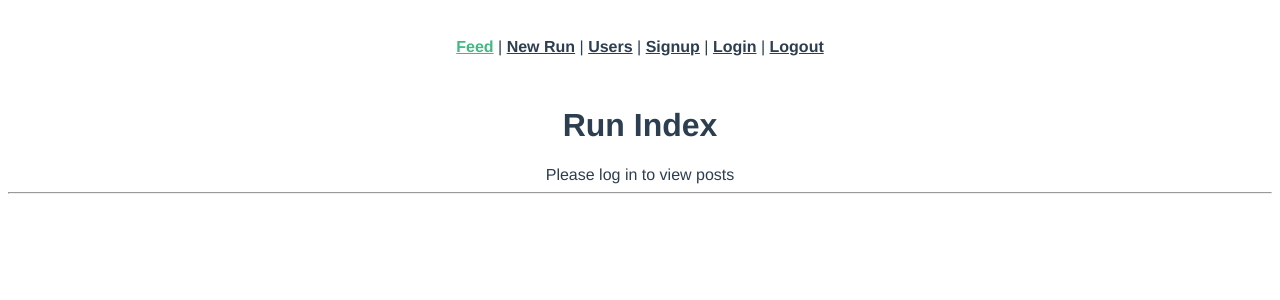
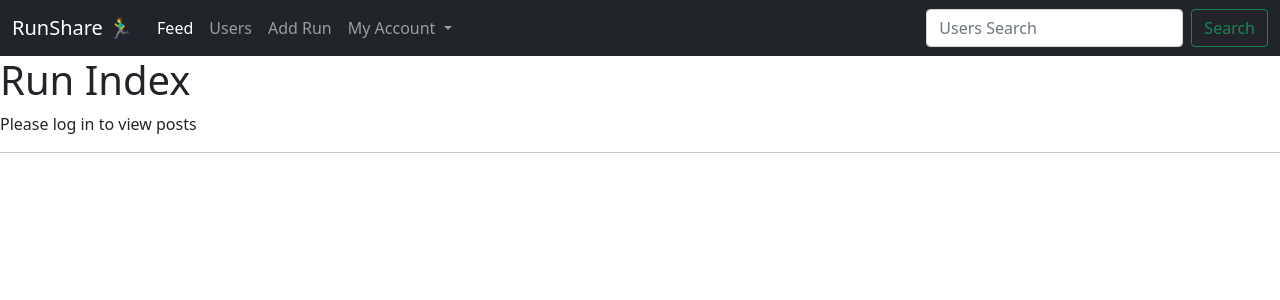
Before and after one commit to mikemorton72/capstone-project-vue-frontend, a Vue app: page / in a window 1280 px wide. Shown: the top 300 px of the page. Built offline with nearby package versions, Linux system fonts and the light colour scheme.

Commit message:
adds bootstrap navbar and conditionals to remove follow/unfollow buttons on users own page, removes default Vue css

```diff
--- a/package.json
+++ b/package.json
@@ -9,6 +9,7 @@
   },
   "dependencies": {
     "axios": "^0.21.1",
+    "bootstrap": "^5.1.0",
     "core-js": "^3.6.5",
     "numeral": "^2.0.6",
     "vue": "^2.6.11",
--- a/src/App.vue
+++ b/src/App.vue
@@ -1,14 +1,73 @@
 <template>
   <div id="app">
-    <div id="nav">
-      <!-- <router-link to="/">Home</router-link> | -->
-      <router-link to="/">Feed</router-link> |
-      <router-link to="/runs/new">New Run</router-link> |
-      <router-link to="/users">Users</router-link> |
-      <router-link to="/signup">Signup</router-link> |
-      <router-link to="/login">Login</router-link> |
-      <router-link to="/logout">Logout</router-link>
-    </div>
+    <nav class="navbar navbar-expand-lg navbar-dark bg-dark">
+      <div class="container-fluid">
+        <a class="navbar-brand" href="/">RunShare 🏃‍♂️</a>
+        <button
+          class="navbar-toggler"
+          type="button"
+          data-bs-toggle="collapse"
+          data-bs-target="#navbarSupportedContent"
+          aria-controls="navbarSupportedContent"
+          aria-expanded="false"
+          aria-label="Toggle navigation"
+        >
+          <span class="navbar-toggler-icon"></span>
+        </button>
+        <div class="collapse navbar-collapse" id="navbarSupportedContent">
+          <ul class="navbar-nav me-auto mb-2 mb-lg-0">
+            <li class="nav-item">
+              <a class="nav-link active" aria-current="page" href="/">Feed</a>
+            </li>
+            <li class="nav-item">
+              <a class="nav-link" href="/users">Users</a>
+            </li>
+            <li class="nav-item">
+              <a class="nav-link" href="/runs/new">Add Run</a>
+            </li>
+            <li class="nav-item dropdown">
+              <a
+                class="nav-link dropdown-toggle"
+                href="#"
+                id="navbarDropdown"
+                role="button"
+                data-bs-toggle="dropdown"
+                aria-expanded="false"
+              >
+                My Account
+              </a>
+              <ul class="dropdown-menu" aria-labelledby="navbarDropdown">
+                <li v-if="jwt()">
+                  <a class="dropdown-item" v-bind:href="`/users/${userId()}`"
+                    >My Page</a
+                  >
+                </li>
+                <li v-if="jwt()">
+                  <a class="dropdown-item" href="/logout">Logout</a>
+                </li>
+                <li v-if="!jwt()">
+                  <a class="dropdown-item" href="/login">Login</a>
+                </li>
+                <li v-if="!jwt()">
+                  <a class="dropdown-item" href="/signup">Sign Up</a>
+                </li>
+              </ul>
+            </li>
+          </ul>
+          <form class="d-flex">
+            <input
+              class="form-control me-2"
+              type="search"
+              placeholder="Users Search"
+              aria-label="Search"
+            />
+            <button class="btn btn-outline-success" type="submit">
+              Search
+            </button>
+          </form>
+        </div>
+      </div>
+    </nav>
     <router-view
       v-bind:checkLoggedIn="checkLoggedIn"
       v-bind:addComment="addComment"
@@ -18,32 +77,12 @@
       v-bind:showUser="showUser"
       v-bind:distanceFormat="distanceFormat"
       v-bind:timeFormat="timeFormat"
+      v-bind:userId="userId"
     />
   </div>
 </template>
 
-<style>
-#app {
-  font-family: Avenir, Helvetica, Arial, sans-serif;
-  -webkit-font-smoothing: antialiased;
-  -moz-osx-font-smoothing: grayscale;
-  text-align: center;
-  color: #2c3e50;
-}
-
-#nav {
-  padding: 30px;
-}
-
-#nav a {
-  font-weight: bold;
-  color: #2c3e50;
-}
-
-#nav a.router-link-exact-active {
-  color: #42b983;
-}
-</style>
+<style></style>
 
 <script>
 import axios from "axios";
@@ -64,6 +103,12 @@
           reject();
         }
       });
+    },
+    jwt: function () {
+      return localStorage.jwt;
+    },
+    userId: function () {
+      return localStorage.user_id;
     },
     addComment: function (run) {
       axios
--- a/src/main.js
+++ b/src/main.js
@@ -2,7 +2,8 @@
 import App from "./App.vue";
 import router from "./router";
 import axios from "axios";
-
+import "bootstrap";
+import "bootstrap/dist/css/bootstrap.min.css";
 
 axios.defaults.baseURL =
   process.env.NODE_ENV === "development" ? "http://localhost:3000" : "/";
--- a/src/views/UsersShow.vue
+++ b/src/views/UsersShow.vue
@@ -3,6 +3,8 @@
     <div v-if="!loggedIn">Please log in to view users</div>
     <div v-if="loggedIn">
       <h1>{{ user.name }}</h1>
+      <img v-bind:src="user.image" />
+      <div v-if="!isUsersPage()">
         <button
           v-if="isCurrentUserFollowing(user)"
           v-on:click="destroyFollow(user)"
@@ -15,7 +17,8 @@
         >
           Follow
         </button>
-      <p>Total miles: {{ user.total_miles }}</p>
+      </div>
+      <p>Total miles: {{ distanceFormat(user.total_miles) }}</p>
       <h3>Runs</h3>
       <div v-for="run in user.runs" v-bind:key="run.id">
         <p>{{ run.title }}</p>
@@ -47,6 +50,7 @@
     "destroyFollow",
     "distanceFormat",
     "timeFormat",
+    "user_id",
   ],
   data: function () {
     return {
@@ -68,8 +72,14 @@
     getUser: function () {
       axios.get(`/users/${this.$route.params.id}`).then((response) => {
         this.user = response.data;
-        console.log(response.data);
       });
+    },
+    isUsersPage: function () {
+      if (this.$route.params.id == localStorage.user_id) {
+        return true;
+      } else {
+        return false;
+      }
     },
   },
 };
```
Also changed, not shown: 1 other file (tests, documents, lock files or other folders). Lines whose indentation alone changed are shown as unchanged.
